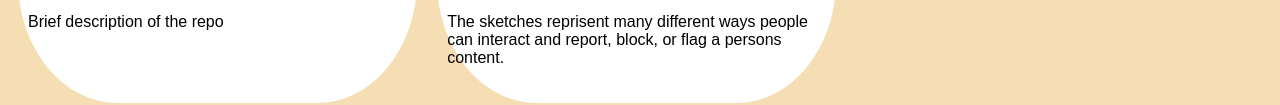
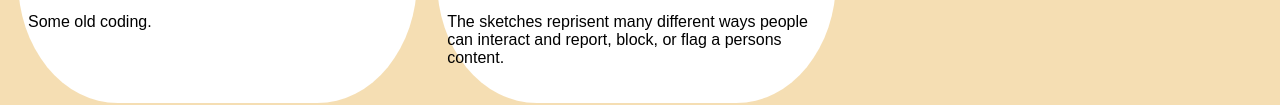
Before and after one commit to CSE-evanolsen/CSE-evanolsen.github.io, a plain HTML site: page index.html in a window 1280 px wide. Shown: the part 1137-1242 px from the top of the page. Drawn offline with Linux system fonts and the light colour scheme.

Commit message:
added description

```diff
--- a/index.html
+++ b/index.html
@@ -37,7 +37,7 @@
             </a>
             <a href="https://https://github.com/CSE-evanolsen/Code/">
             <img src="images/Laptop.jpg"></a>
-            <p>Brief description of the repo</p>
+            <p>Some old coding.</p>
         </section>
         <!--Sketches Assignment-->
             <section class="project">
```
